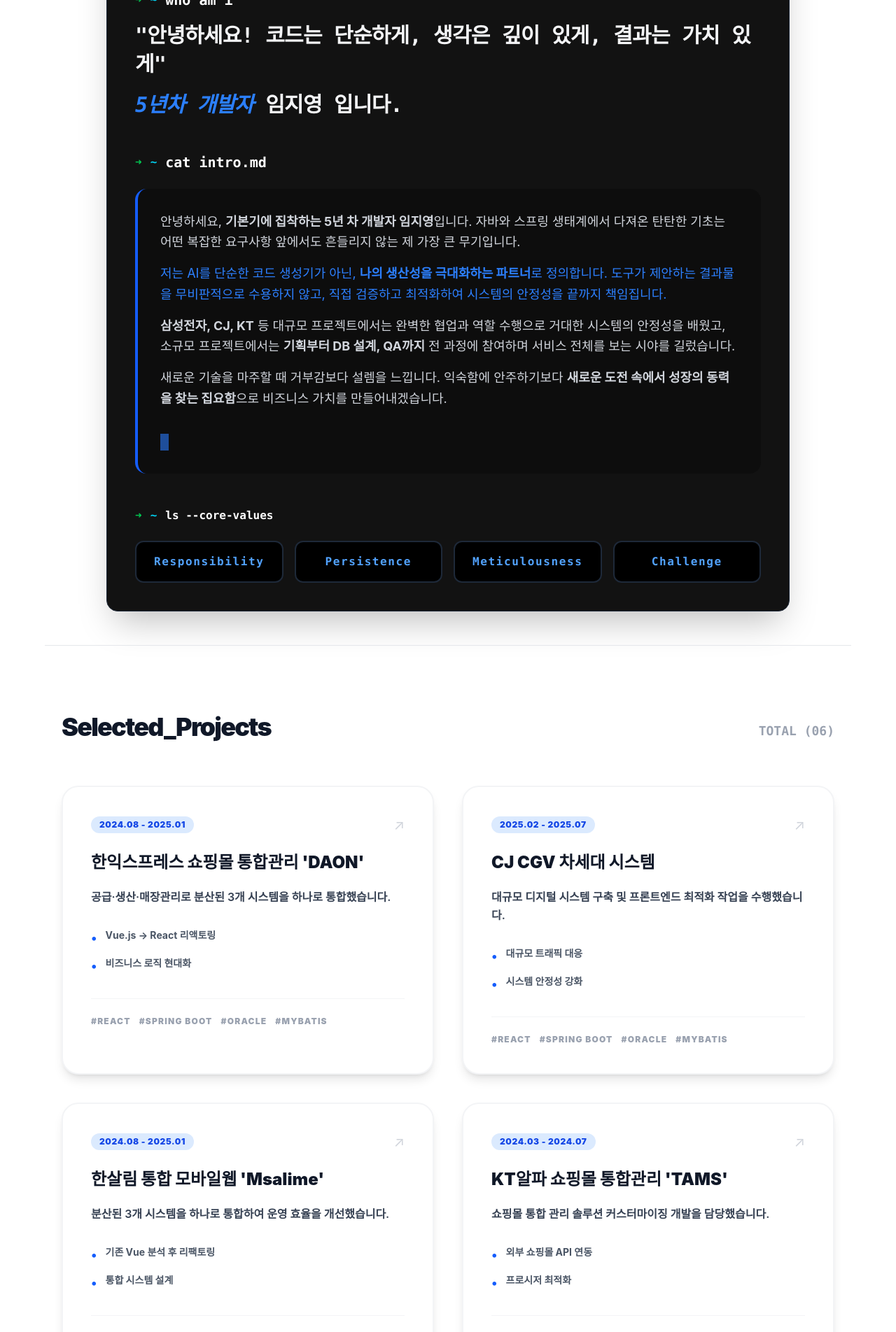
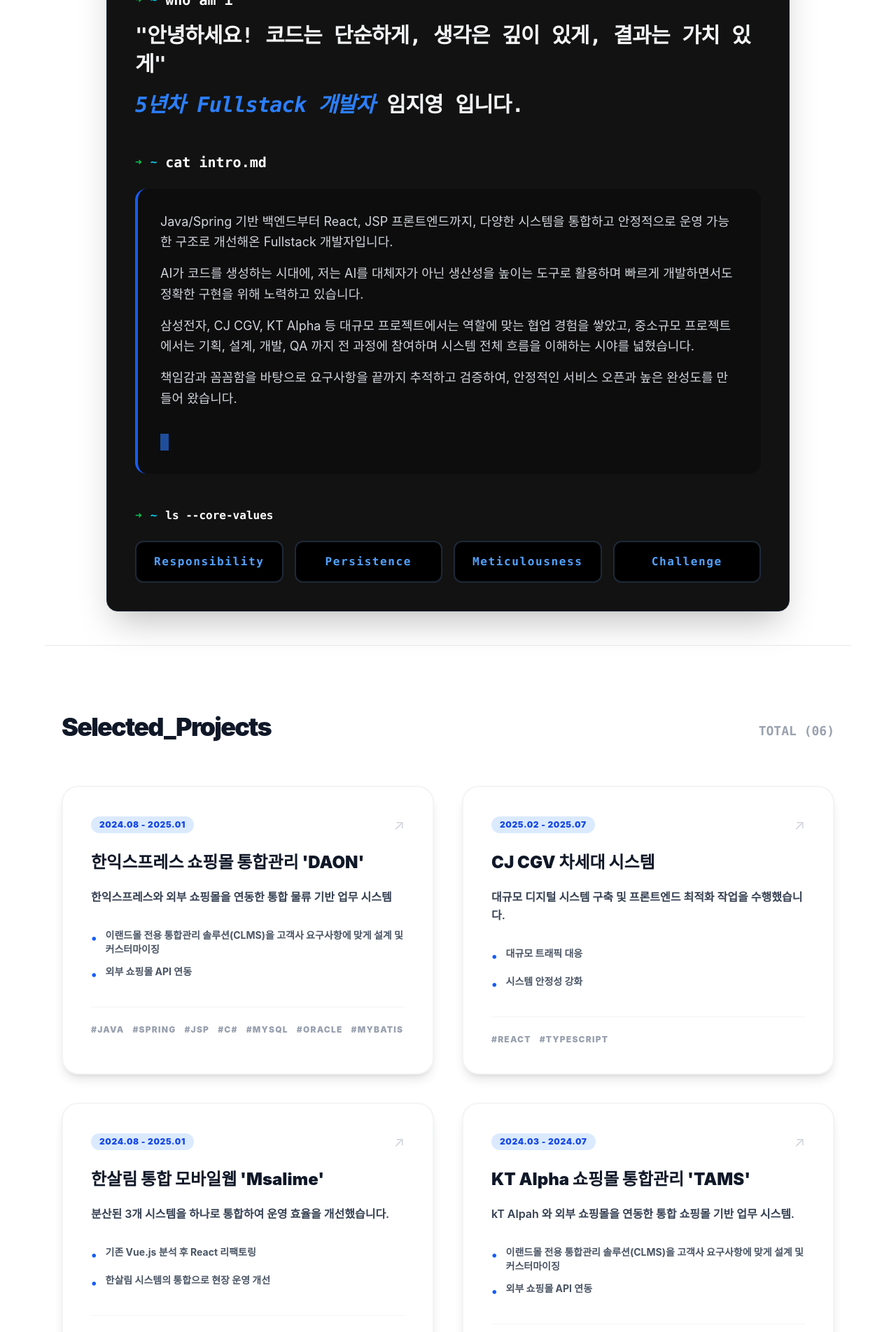
Before and after one commit to leemjy0921-bot/jyportpolio, a React (Vite) app: page / in a window 1280 px wide. Shown: the part 280-2184 px from the top of the page at 70% size. Built offline with nearby package versions, Linux system fonts and the light colour scheme.

Commit message:
ui 수정

```diff
--- a/src/App.jsx
+++ b/src/App.jsx
@@ -5,30 +5,30 @@ const PROJECTS = [
   {
     title: "한익스프레스 쇼핑몰 통합관리 'DAON'",
     period: "2024.08 - 2025.01",
-    tech: ["React", "Spring Boot", "Oracle", "Mybatis"],
-    description: "공급·생산·매장관리로 분산된 3개 시스템을 하나로 통합했습니다.",
-    keyPoints: ["Vue.js → React 리액토링", "비즈니스 로직 현대화"]
+    tech: ["Java", "Spring", "JSP", "C#", "Mysql", "Oracle", "Mybatis"],
+    description: "한익스프레스와 외부 쇼핑몰을 연동한 통합 물류 기반 업무 시스템",
+    keyPoints: ["이랜드몰 전용 통합관리 솔루션(CLMS)을 고객사 요구사항에 맞게 설계 및 커스터마이징", "외부 쇼핑몰 API 연동"]
   },
   {
     title: "CJ CGV 차세대 시스템",
     period: "2025.02 - 2025.07",
-    tech: ["React", "Spring Boot", "Oracle", "Mybatis"],
+    tech: ["React", "TypeScript"],
     description: "대규모 디지털 시스템 구축 및 프론트엔드 최적화 작업을 수행했습니다.",
     keyPoints: ["대규모 트래픽 대응", "시스템 안정성 강화"]
   },
   {
     title: "한살림 통합 모바일웹 'Msalime'",
     period: "2024.08 - 2025.01",
-    tech: ["React", "Spring Boot", "Oracle", "Mybatis"],
+    tech: ["React", "Spring", "Oracle", "Mybatis"],
     description: "분산된 3개 시스템을 하나로 통합하여 운영 효율을 개선했습니다.",
-    keyPoints: ["기존 Vue 분석 후 리팩토링", "통합 시스템 설계"]
+    keyPoints: ["기존 Vue.js 분석 후 React 리팩토링", "한살림 시스템의 통합으로 현장 운영 개선"]
   },
   {
-    title: "KT알파 쇼핑몰 통합관리 'TAMS'",
+    title: "KT Alpha 쇼핑몰 통합관리 'TAMS'",
     period: "2024.03 - 2024.07",
-    tech: ["Java", "Spring", "JSP", "MySQL", "API 연동"],
-    description: "쇼핑몰 통합 관리 솔루션 커스터마이징 개발을 담당했습니다.",
-    keyPoints: ["외부 쇼핑몰 API 연동", "프로시저 최적화"]
+    tech: ["Java", "Spring", "JSP", "C#", "Mysql", "Oracle", "Mybatis"],
+    description: "kT Alpah 와 외부 쇼핑몰을 연동한 통합 쇼핑몰 기반 업무 시스템.",
+    keyPoints: ["이랜드몰 전용 통합관리 솔루션(CLMS)을 고객사 요구사항에 맞게 설계 및 커스터마이징", "외부 쇼핑몰 API 연동"]
   },
   {
     title: "삼성전자 DS 부문 'DS-CLOUD'",
@@ -126,11 +126,10 @@ return (
                   "안녕하세요! 코드는 단순하게, 생각은 깊이 있게, 결과는 가치 있게"
                 </p>
                 <p className="text-2xl md:text-3xl leading-snug font-extrabold text-gray-100 tracking-tight">
-                  <span className="text-blue-500 italic">5년차 개발자</span> 임지영 입니다.
+                  <span className="text-blue-500 italic">5년차 Fullstack 개발자</span> 임지영 입니다.
                 </p>
               </div>
 
-              {/* 자기소개서 본문: font-sans(Inter)로 가독성 확보 */}
               <div className="space-y-6">
                 <div className="flex items-center gap-3">
                   <span className="text-green-500 font-bold">➜</span>
@@ -139,20 +138,24 @@ return (
                 </div>
                 <div className="font-sans bg-black/30 p-8 rounded-2xl border-l-4 border-blue-600 leading-relaxed text-lg text-gray-300">
                   <p>
-                    안녕하세요, <strong>기본기에 집착하는 5년 차 개발자 임지영</strong>입니다.
-                    자바와 스프링 생태계에서 다져온 탄탄한 기초는 어떤 복잡한 요구사항 앞에서도 흔들리지 않는 제 가장 큰 무기입니다.
+                    Java/Spring 기반 백엔드부터 React, JSP 프론트엔드까지,
+                    다양한 시스템을 통합하고 안정적으로 운영 가능한 구조로 개선해온 Fullstack 개발자입니다.
                   </p>
-                  <p className="mt-4 text-blue-500">
-                    저는 AI를 단순한 코드 생성기가 아닌, <strong>나의 생산성을 극대화하는 파트너</strong>로 정의합니다.
-                    도구가 제안하는 결과물을 무비판적으로 수용하지 않고, 직접 검증하고 최적화하여 시스템의 안정성을 끝까지 책임집니다.
+
+                  <p className="mt-4">
+                    AI가 코드를 생성하는 시대에, 저는 AI를 대체자가 아닌 생산성을 높이는 도구로 활용하며
+                    빠르게 개발하면서도 정확한 구현을 위해 노력하고 있습니다.
                   </p>
+
                   <p className="mt-4">
-                    <strong>삼성전자, CJ, KT</strong> 등 대규모 프로젝트에서는 완벽한 협업과 역할 수행으로 거대한 시스템의 안정성을 배웠고,
-                    소규모 프로젝트에서는 <strong>기획부터 DB 설계, QA까지</strong> 전 과정에 참여하며 서비스 전체를 보는 시야를 길렀습니다.
+                    삼성전자, CJ CGV, KT Alpha 등 대규모 프로젝트에서는 역할에 맞는 협업 경험을 쌓았고,
+                    중소규모 프로젝트에서는 기획, 설계, 개발, QA 까지 전 과정에 참여하며
+                    시스템 전체 흐름을 이해하는 시야를 넓혔습니다.
                   </p>
+
                   <p className="mt-4">
-                    새로운 기술을 마주할 때 거부감보다 설렘을 느낍니다.
-                    익숙함에 안주하기보다 <strong>새로운 도전 속에서 성장의 동력을 찾는 집요함</strong>으로 비즈니스 가치를 만들어내겠습니다.
+                    책임감과 꼼꼼함을 바탕으로 요구사항을 끝까지 추적하고 검증하여,
+                    안정적인 서비스 오픈과 높은 완성도를 만들어 왔습니다.
                   </p>
                   <div className="mt-8">
                     <motion.span
@@ -163,7 +166,6 @@ return (
                   </div>
                 </div>
               </div>
-
 
               {/* Core Values */}
               <div>
@@ -259,7 +261,6 @@ return (
       </main>
 
       <footer className={`p-16 text-center text-sm font-black border-t transition-colors ${darkMode ? 'bg-[#0a0a0a] border-gray-900 text-gray-600' : 'bg-gray-50 border-gray-200 text-gray-400'}`}>
-        &copy; 2026 JIYOUNG.DEV. ALL RIGHTS RESERVED. (PERSISTENCE_PAYS_OFF)
       </footer>
     </div>
   );
```
